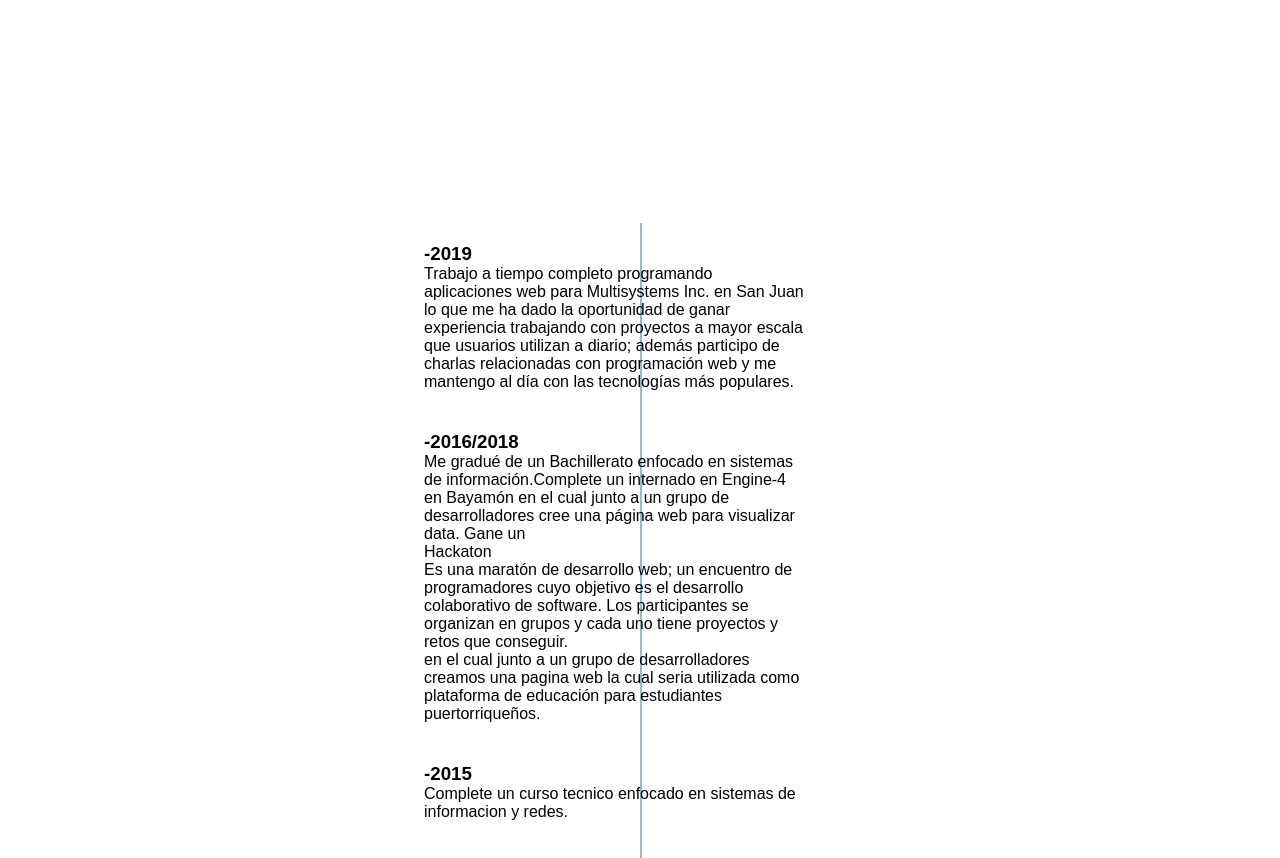
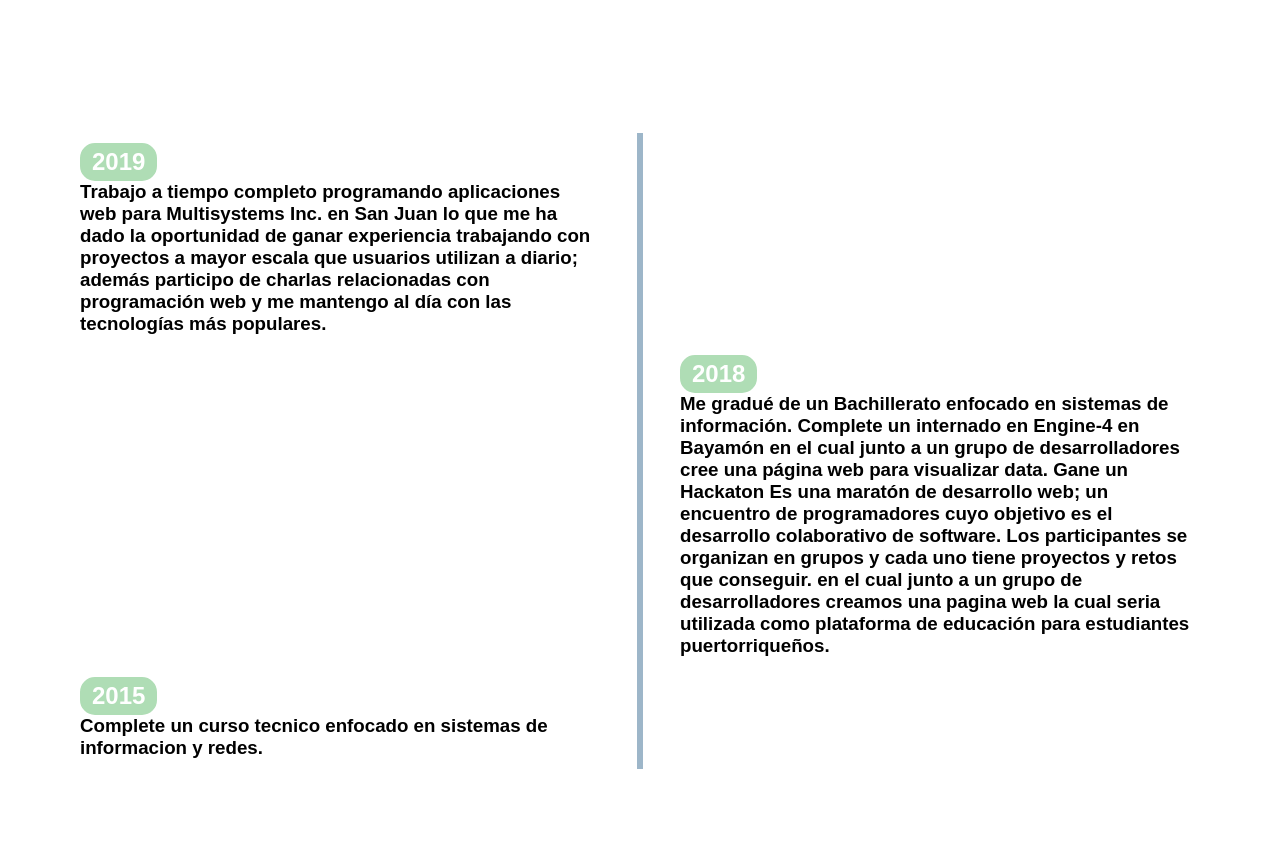
Before and after one commit to genesisrrios/Portfolio, a Vue app: page / in a window 1280 px wide. Shown: the part 720-1578 px from the top of the page. Built offline with nearby package versions, Linux system fonts and the light colour scheme; a web font is replaced by a local one.

Commit message:
Started working on the experience container.

```diff
--- a/src/App.vue
+++ b/src/App.vue
@@ -50,5 +50,10 @@ body {
     font-family: 'Open Sans', sans-serif;
     font-family: 'Sansita', sans-serif;
 }
-
+.rounder-borders{
+  border-radius: 15px;
+  border: 2px solid #afddb5;
+  background:#afddb5;
+  padding: 3px 10px 3px 10px;
+}
 </style>
--- a/src/components/TheExperienceInformationContainer.vue
+++ b/src/components/TheExperienceInformationContainer.vue
@@ -3,37 +3,35 @@
       <div class="timeline">
         <ul>
           <li>
-            <div class="content content-left">
-              <div class="time">
-              <h3>-2019</h3>
+            <div class="row-left">
+              <div class="card">
+              <h2 class="rounder-borders">2019</h2>
+              <h3>{{$t("Experience.first")}}</h3>
               </div>
-              <p >{{$t("Experience.first")}}</p>
+            </div>
+            <div class="row-right">
+              <div class="card">
+              <h2 class="rounder-borders" >2018</h2>
+              <h3>
+                {{$t("Experience.second")}}
+                {{$t("Experience.third")}}
+                {{$t("Experience.fourth")}}
+                {{$t("Experience.fifth")}}
+                {{$t("Experience.sixth")}}
+                {{$t("Experience.seventh")}}
+              </h3>
+                </div>
+            </div>
+            <div class="row-left">
+            <div class="card">
+              <h2 class="rounder-borders">2015</h2>
+              <h3>{{$t("Experience.eight")}}</h3>
+            </div>
             </div>
           </li>
-          <li>
-            <div class="content content-right">
-              <div class="time">
-              <h3>-2016/2018</h3>
-              </div>
-              <p>{{$t("Experience.second")}}{{$t("Experience.third")}}
-                {{$t("Experience.fourth")}}</p>
-                <div class="tool-tip"><p>{{$t("Experience.fifth")}}</p></div>
-                <div class="tool-tip-text"><p>{{$t("Experience.sixth")}}</p></div>
-                {{$t("Experience.seventh")}}
-            </div>
-            </li>
-            <li>
-            <div class="content content-left">
-              <div class="time">
-              <h3>-2015</h3>
-              </div>
-              <p>{{$t("Experience.eight")}}</p>
-            </div>
-            </li>
         </ul>
       </div>
-
-    </div>
+  </div>
 </template>
 
 <script>
@@ -44,43 +42,48 @@ export default {
 </script>
 
 <style scoped>
+h2{
+  display:inline-block;
+  color:white;
+
+}
 .container{
   height:100vh;
   width: 100vw;
 }
-.timeline{
-  position:relative;
-  margin:50px auto;
-  padding: 40px 0;
-  width:40%;
-  align-content: center;
+ul li{
+  list-style: none;
 }
-.timeline:before{
-  content:'';
-  position:absolute;
-  left:50%;
-  width:2px;
-  height:100%;
-  background: #9db6c9;
+.card{
+  width: 40%;
+  height: 40%;
+  padding: 10px 40px;
+  position: relative;
+  background-color: inherit;
+  width: 50%;
 }
-.timeline ul li{
-  list-style: none;
+.timeline {
   position: relative;
-  width:90%;
-  padding: 20px 40px;
-  box-sizing: border-box;
+  max-width: 1200px;
+  margin: 0 auto;
+}
+.timeline::after {
+  content: '';
+  position: absolute;
+  width: 6px;
+  background-color: #9db6c9;
+  top: 0;
+  bottom: 0;
+  left: 50%;
+  margin-left: -3px;
+}
+.row-right{
   display: flex;
-  flex-wrap: nowrap;
-  align-items: flex-start;
-  justify-content: space-between;
+  justify-content: right;
 }
-.content{
+.row-left{
+  display: flex;
+  justify-content: left;
 }
-.content-right{
-  align-content: right;
-}
-.content-left{
-  align-content: left;
-    justify-content: flex-end;
-}
+
 </style>
--- a/src/components/TheMainText.vue
+++ b/src/components/TheMainText.vue
@@ -31,6 +31,9 @@ div .main-content{
 }
 h1{
   text-align: center;
+  -webkit-text-fill-color: #afddb5; /* Will override color (regardless of order) */
+  -webkit-text-stroke-width: 1.5px;
+  -webkit-text-stroke-color: #305d8a;
 }
 .image{
   height: 150px;
--- a/src/components/TheTopBar.vue
+++ b/src/components/TheTopBar.vue
@@ -42,12 +42,12 @@ export default {
           case "es":
             this.language_english = false;
             $("#en").css('color','white');
-            $("#es").css('color','#eae8e1');
+            $("#es").css('color','#afddb5');
             break;
           case "en":
             this.language_english = true;
             $("#es").css('color','white');
-            $("#en").css('color','#eae8e1');
+            $("#en").css('color','#afddb5');
             break;
         }
     },
```
